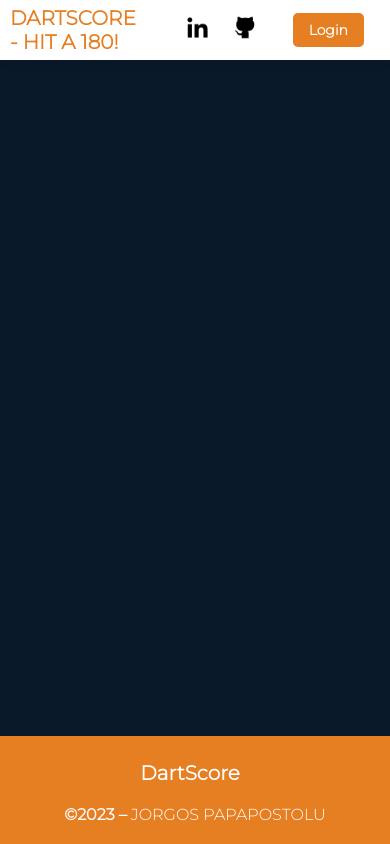
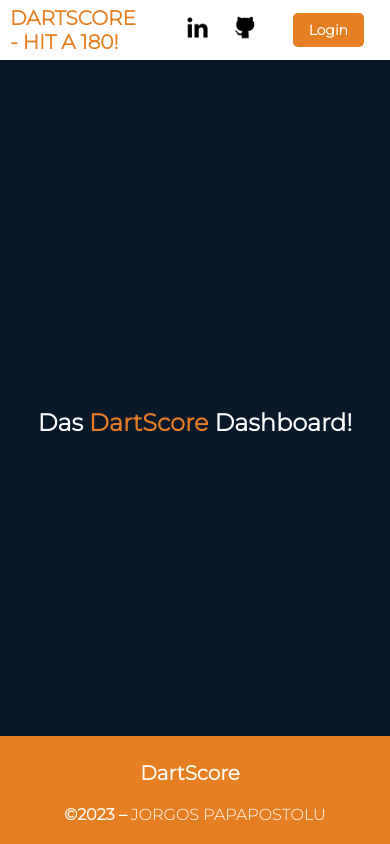
Before and after one commit to JorgoPapapostolu/DartScoreFrontend, a React (Create React App) app: page /dashboard in a window 390 px wide. Built offline with nearby package versions, Linux system fonts and the light colour scheme.

Commit message:
Dashboard starting

```diff
--- a/src/App.css
+++ b/src/App.css
@@ -251,6 +251,7 @@ body {
   font-size: 1.25rem;
   cursor: pointer;
   transition: background-color 0.2s ease;
+  text-decoration: none;
 }
 
 .cta-button:hover {
--- a/src/App.tsx
+++ b/src/App.tsx
@@ -7,6 +7,7 @@ import Footer from "./components/startpage/footer";
 import Login from "./components/loginpage/login";
 import Signup from './components/signuppage/signup';
 import Forgot from './components/forgot-password/forgot';
+import Dashboard from "./components/dashboard/dashboard";
 
 function App() {
   return (
@@ -18,6 +19,7 @@ function App() {
         <Route path="/login" element={<Login />} />
         <Route path="/signup" element={<Signup />} />
         <Route path="/forgot-password" element={<Forgot />}/>
+        <Route path="/dashboard" element={<Dashboard />}/>
       </Routes>
       <Footer />
     </div>
--- /dev/null
+++ b/src/components/dashboard/dashboard.css
@@ -0,0 +1,35 @@
+.dashboard-container {
+  display: flex;
+  flex-direction: column;
+  align-items: center;
+  justify-content: center;
+  height: 100vh;
+  max-width: 960px;
+  margin: 0 auto;
+  padding: 0 20px;
+  text-align: center;
+}
+
+.dashboard-container h1 {
+  font-size: 2.5rem;
+  margin-bottom: 1.5rem;
+  color: #ffffff;
+}
+
+.highlighted-text {
+  color: #e67e22;
+}
+
+@media only screen and (max-width: 768px) {
+  .dashboard-container h1 {
+    font-size: 2rem;
+    margin-bottom: 1.5rem;
+  }
+}
+
+@media only screen and (max-width: 576px) {
+  .dashboard-container h1 {
+    font-size: 1.5rem;
+    margin-bottom: 1rem;
+  }
+}
--- /dev/null
+++ b/src/components/dashboard/dashboard.tsx
@@ -0,0 +1,13 @@
+import React from "react";
+import { Link } from 'react-router-dom';
+import './dashboard.css';
+
+export default function Dashboard() {
+  return (
+    <div className="dashboard-container">
+      <h1 className="heading-primary">
+        Das <span className="highlighted-text">DartScore</span> Dashboard!
+      </h1>
+    </div>
+  );
+}
--- a/src/components/startpage/startpage.tsx
+++ b/src/components/startpage/startpage.tsx
@@ -1,4 +1,5 @@
 import React from "react";
+import { Link } from 'react-router-dom';
 
 export default function StartPage() {
   return (
@@ -20,7 +21,7 @@ export default function StartPage() {
         <li>Punktezähler für alle Arten von Dartspielen</li>
         <li>Spielstatistiken und -historie</li>
       </ul>
-      <button className="cta-button">Jetzt registrieren</button>
+      <Link to="/signup" className="cta-button">Jetzt registrieren</Link>
     </div>
   );
 }
```
